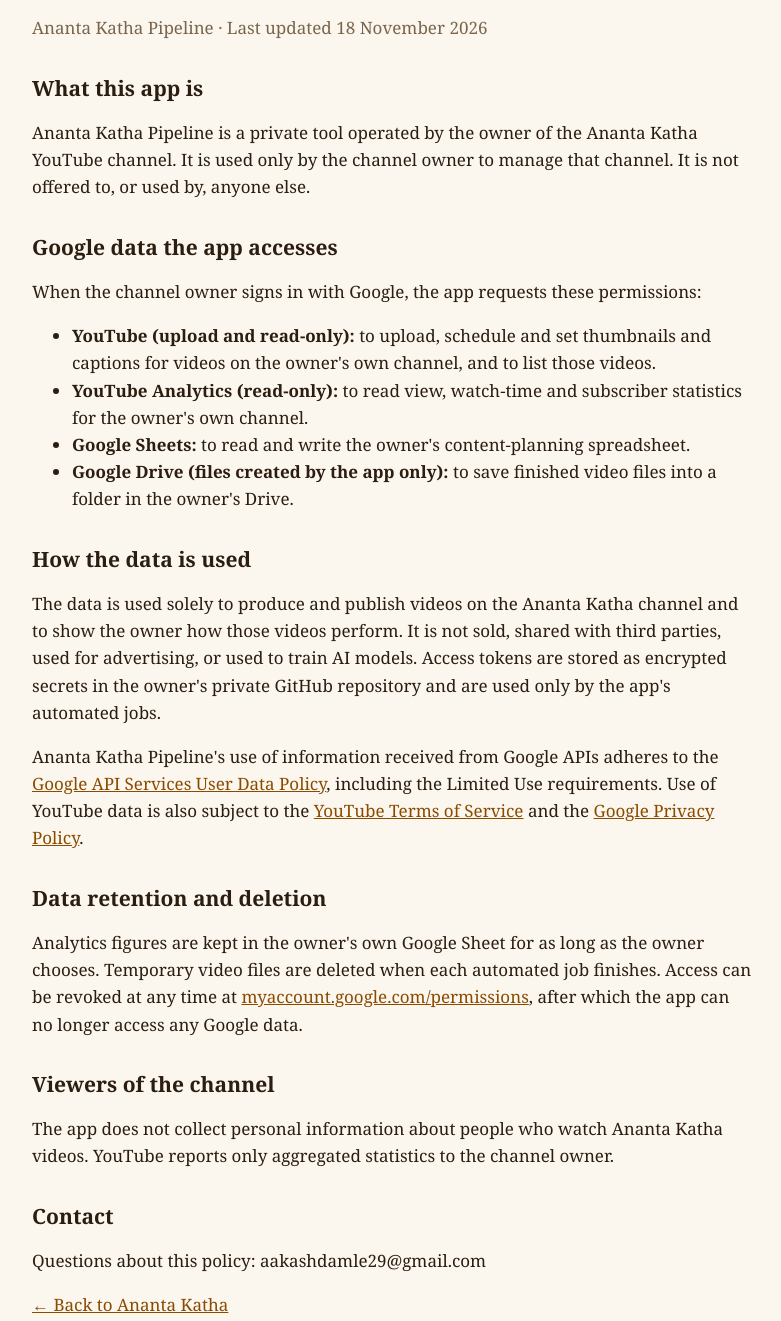
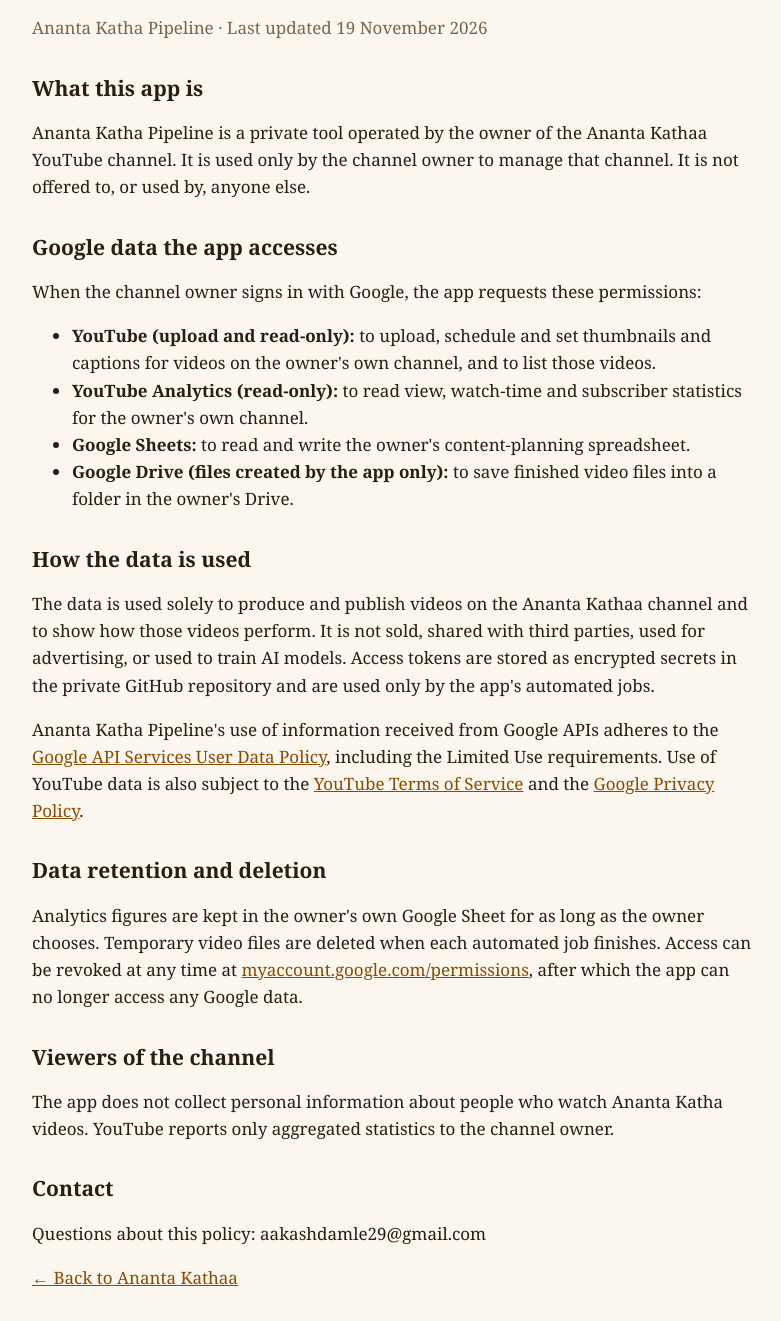
Before and after one commit to aakashdamle29/ananta-katha-site, a plain HTML site: page privacy.html in a window 1280 px wide. Shown: the part 123-1444 px from the top of the page, without its empty margins (248-1029 px from the left). Drawn offline with Linux system fonts and the light colour scheme.

Commit message:
Update privacy.html

```diff
--- a/privacy.html
+++ b/privacy.html
@@ -17,10 +17,10 @@
 <body>
 <main>
   <h1>Privacy policy</h1>
-  <p class="muted">Ananta Katha Pipeline · Last updated 18 November 2026</p>
+  <p class="muted">Ananta Katha Pipeline · Last updated 19 November 2026</p>
 
   <h2>What this app is</h2>
-  <p>Ananta Katha Pipeline is a private tool operated by the owner of the Ananta Katha YouTube channel.
+  <p>Ananta Katha Pipeline is a private tool operated by the owner of the Ananta Kathaa YouTube channel.
      It is used only by the channel owner to manage that channel. It is not offered to, or used by, anyone else.</p>
 
   <h2>Google data the app accesses</h2>
@@ -34,9 +34,9 @@
   </ul>
 
   <h2>How the data is used</h2>
-  <p>The data is used solely to produce and publish videos on the Ananta Katha channel and to show the owner how
+  <p>The data is used solely to produce and publish videos on the Ananta Kathaa channel and to show how
      those videos perform. It is not sold, shared with third parties, used for advertising, or used to train
-     AI models. Access tokens are stored as encrypted secrets in the owner's private GitHub repository and are used
+     AI models. Access tokens are stored as encrypted secrets in the private GitHub repository and are used
      only by the app's automated jobs.</p>
   <p>Ananta Katha Pipeline's use of information received from Google APIs adheres to the
      <a href="https://developers.google.com/terms/api-services-user-data-policy">Google API Services User Data Policy</a>,
@@ -56,7 +56,7 @@
 
   <h2>Contact</h2>
   <p>Questions about this policy: aakashdamle29@gmail.com</p>
-  <p><a href="index.html">← Back to Ananta Katha</a></p>
+  <p><a href="index.html">← Back to Ananta Kathaa</a></p>
 </main>
 </body>
 </html>
```
